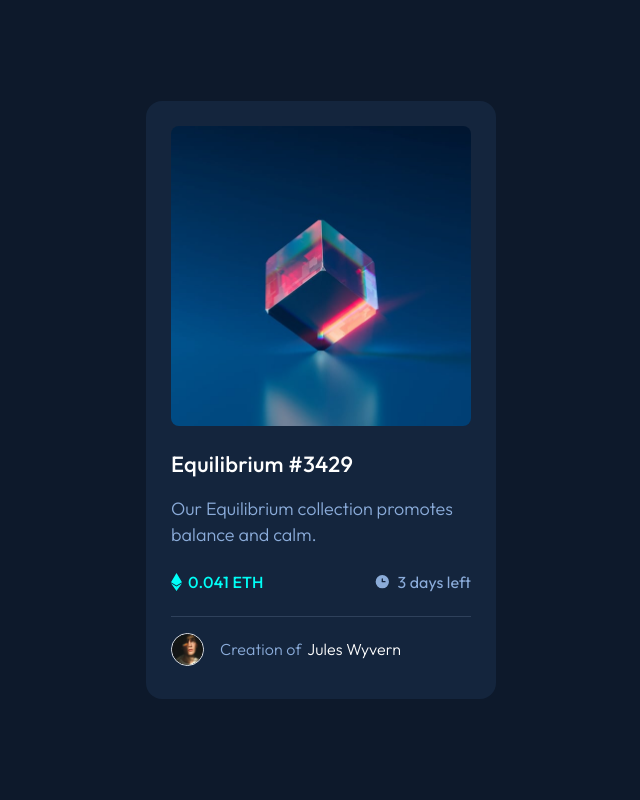
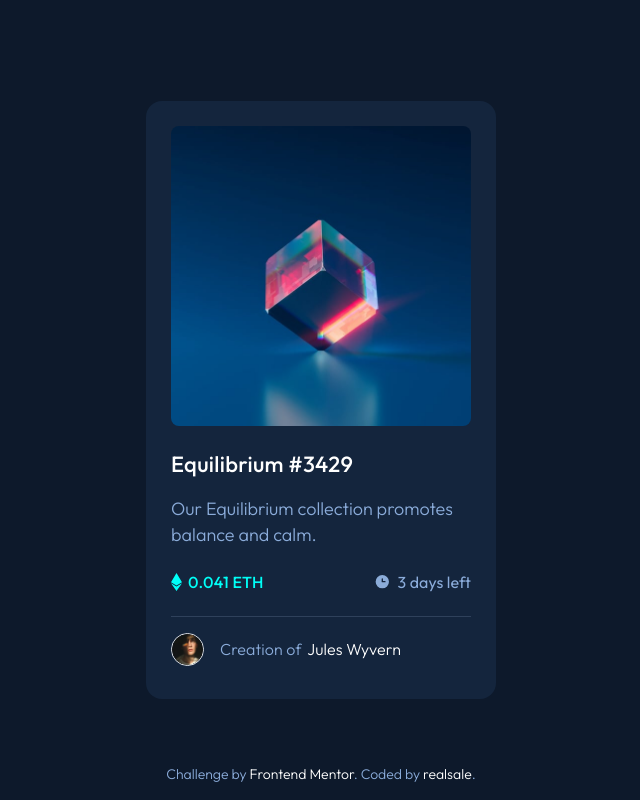
Before and after one commit to realsale/frontend-mentor, a website: page challenges/nft-preview-card-component/index.html in a window 1280 px wide. Shown: the whole page, without its empty margins (319-959 px from the left). Drawn offline with Linux system fonts and the light colour scheme.

Commit message:
feat: include attribution

```diff
--- a/challenges/nft-preview-card-component/index.html
+++ b/challenges/nft-preview-card-component/index.html
@@ -3,24 +3,18 @@
   <head>
     <meta charset="UTF-8">
     <meta name="viewport" content="width=device-width, initial-scale=1.0"> <!-- displays site properly based on user's device -->
-
     <link rel="icon" type="image/png" sizes="32x32" href="./images/favicon-32x32.png">
-
     <title>Frontend Mentor | NFT preview card component</title>
 
     <link rel="stylesheet" href="./dist/index.css">
+
     <link rel="preconnect" href="https://fonts.googleapis.com">
     <link rel="preconnect" href="https://fonts.gstatic.com" crossorigin>
     <link href="https://fonts.googleapis.com/css2?family=Outfit:wght@300;400;500;600&display=swap" rel="stylesheet">
+  </head>
 
-  <!-- Feel free to remove these styles or customise in your own stylesheet 👍 -->
-  <style>
-    .attribution { font-size: 11px; text-align: center; }
-    .attribution a { color: hsl(228, 45%, 44%); }
-  </style>
-</head>
-<body>
-  <main class="h-screen grid place-content-center bg-dark-blue font-outfit">
+  <body class="h-screen bg-dark-blue font-outfit grid grid-rows-[auto_30px] items-center justify-items-center md:relative md:grid-rows-none">
+    <main>
       <figure class="max-w-[327px] p-[25px] bg-dark-blue-card rounded-2xl md:max-w-[350px]">
         <a href="#">
           <div class="relative rounded-lg overflow-hidden group">
@@ -65,9 +59,9 @@
       </figure>
     </main>
 
-  <!-- <div class="attribution">
-    Challenge by <a href="https://www.frontendmentor.io?ref=challenge" target="_blank">Frontend Mentor</a>.
-    Coded by <a href="#">Your Name Here</a>.
-  </div> -->
+    <footer class="text-soft-blue text-sm font-light text-center md:absolute md:bottom-4 md:left-0 md:right-0">
+      Challenge by <a class="text-white hover:text-cyan active:text-cyan" href="https://www.frontendmentor.io?ref=challenge" target="_blank">Frontend Mentor</a>.
+      Coded by <a class="text-white hover:text-cyan active:text-cyan" href="#">realsale</a>.
+    </footer>
   </body>
 </html>
```
Also changed, not shown: challenges/nft-preview-card-component/dist/index.css. Lines whose indentation alone changed are shown as unchanged.
